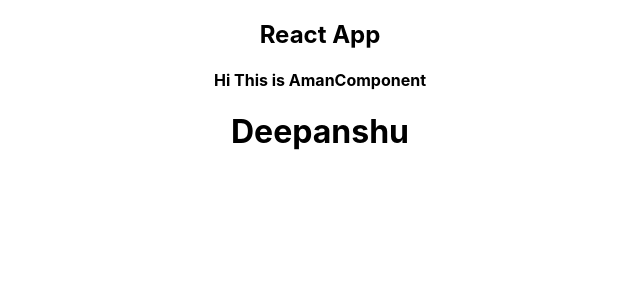
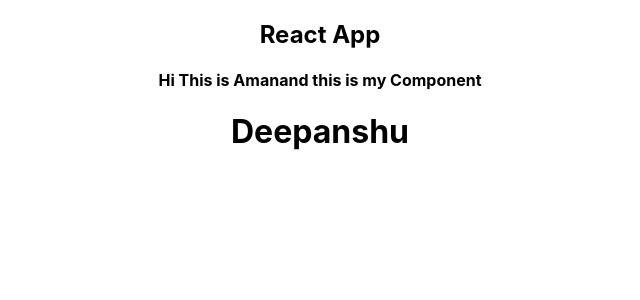
Before and after one commit to anantgehi/react-app, a React (Create React App) app: page / in a window 1280 px wide. Shown: the top 300 px of the page, without its empty margins (320-960 px from the left). Built offline with nearby package versions, Linux system fonts and the light colour scheme.

Commit message:
shell script added

```diff
--- a/src/Components/Aman.js
+++ b/src/Components/Aman.js
@@ -1,7 +1,7 @@
 const AmanComponent=()=>{
  return(
      <div>
-         <h4>Hi This is AmanComponent</h4>
+         <h4>Hi This is Amanand this is my Component</h4>
      </div>
  )
 }
```
